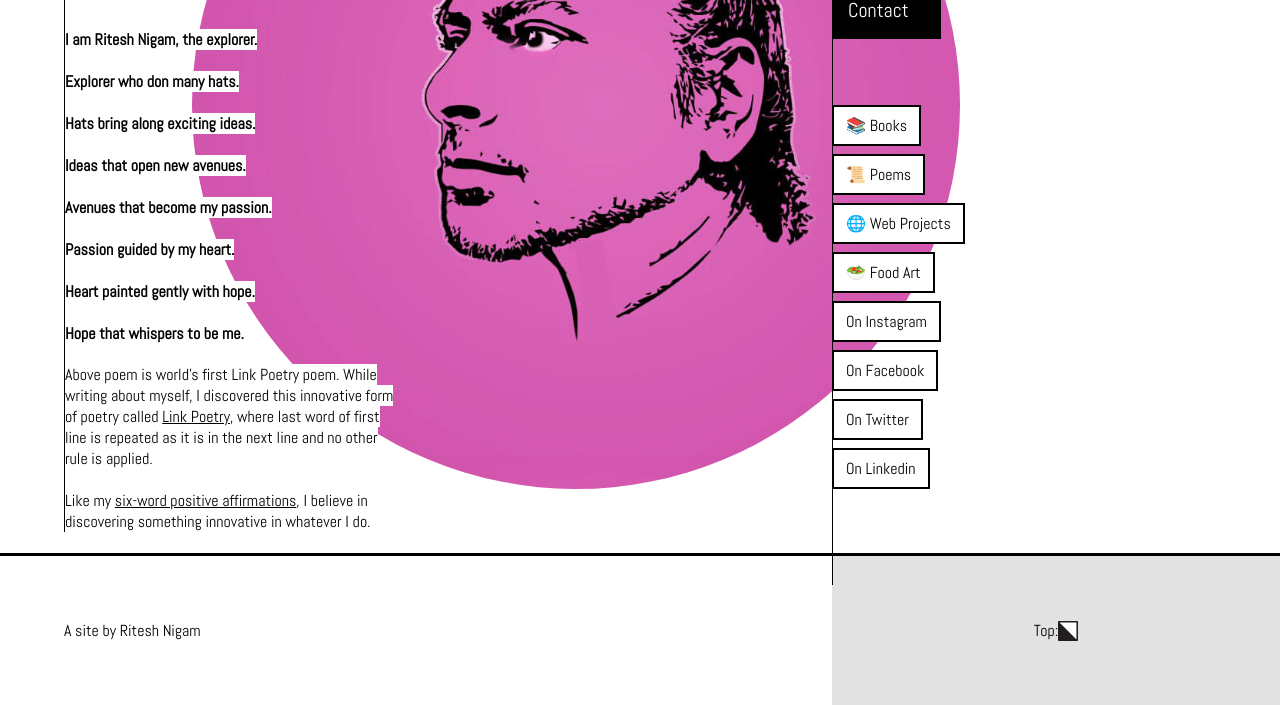
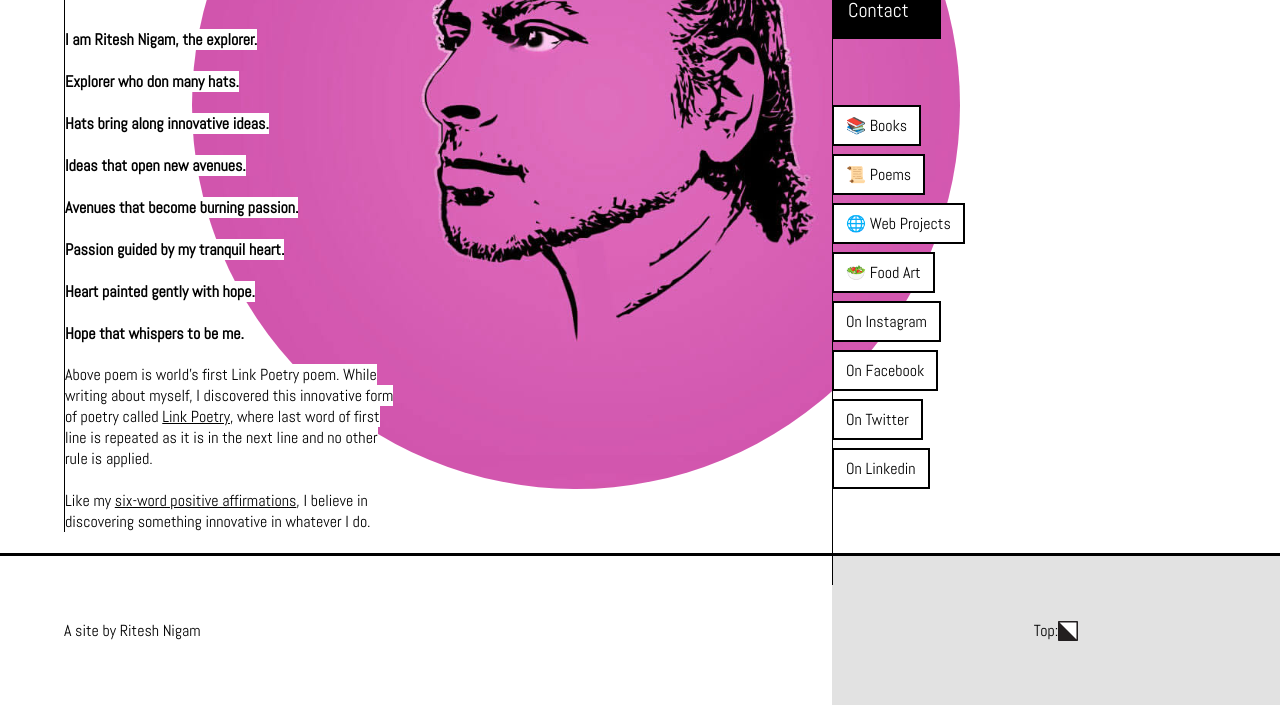
Before and after one commit to adiritz/rn, a plain HTML site: page index.html in a window 1280 px wide. Shown: the part 215-920 px from the top of the page. Drawn offline with Linux system fonts and the light colour scheme.

Commit message:
Update index.html

```diff
--- a/index.html
+++ b/index.html
@@ -59,7 +59,7 @@
 <figure>
 	<figcaption>
 	  <h1>A Warm 🙏 Welcome</h1>
-	  <p><span class="highlighted"><b>I am Ritesh Nigam, the explorer.<br><br>Explorer who don many hats.<br><br>Hats bring along exciting ideas.<br><br>Ideas that open new avenues.<br><br>Avenues that become my passion.<br><br>Passion guided by my heart.<br><br>Heart painted gently with hope.<br><br>Hope that whispers to be me.</b> </span></p>  <p><span class="highlighted">Above poem is world's first Link Poetry poem. While writing about myself, I discovered this innovative form of poetry called <a href="https://linkpoetry.com">Link Poetry</a>, where last word of first line is repeated as it is in the next line and no other rule is applied.<br> <br> Like my <a href="https://sixwrd.com">six-word positive affirmations</a>, I believe in discovering something innovative in whatever I do.</span></p>
+	  <p><span class="highlighted"><b>I am Ritesh Nigam, the explorer.<br><br>Explorer who don many hats.<br><br>Hats bring along innovative ideas.<br><br>Ideas that open new avenues.<br><br>Avenues that become burning passion.<br><br>Passion guided by my tranquil heart.<br><br>Heart painted gently with hope.<br><br>Hope that whispers to be me.</b> </span></p>  <p><span class="highlighted">Above poem is world's first Link Poetry poem. While writing about myself, I discovered this innovative form of poetry called <a href="https://linkpoetry.com">Link Poetry</a>, where last word of first line is repeated as it is in the next line and no other rule is applied.<br> <br> Like my <a href="https://sixwrd.com">six-word positive affirmations</a>, I believe in discovering something innovative in whatever I do.</span></p>
 	</figcaption>
 	</figure>
 
```
